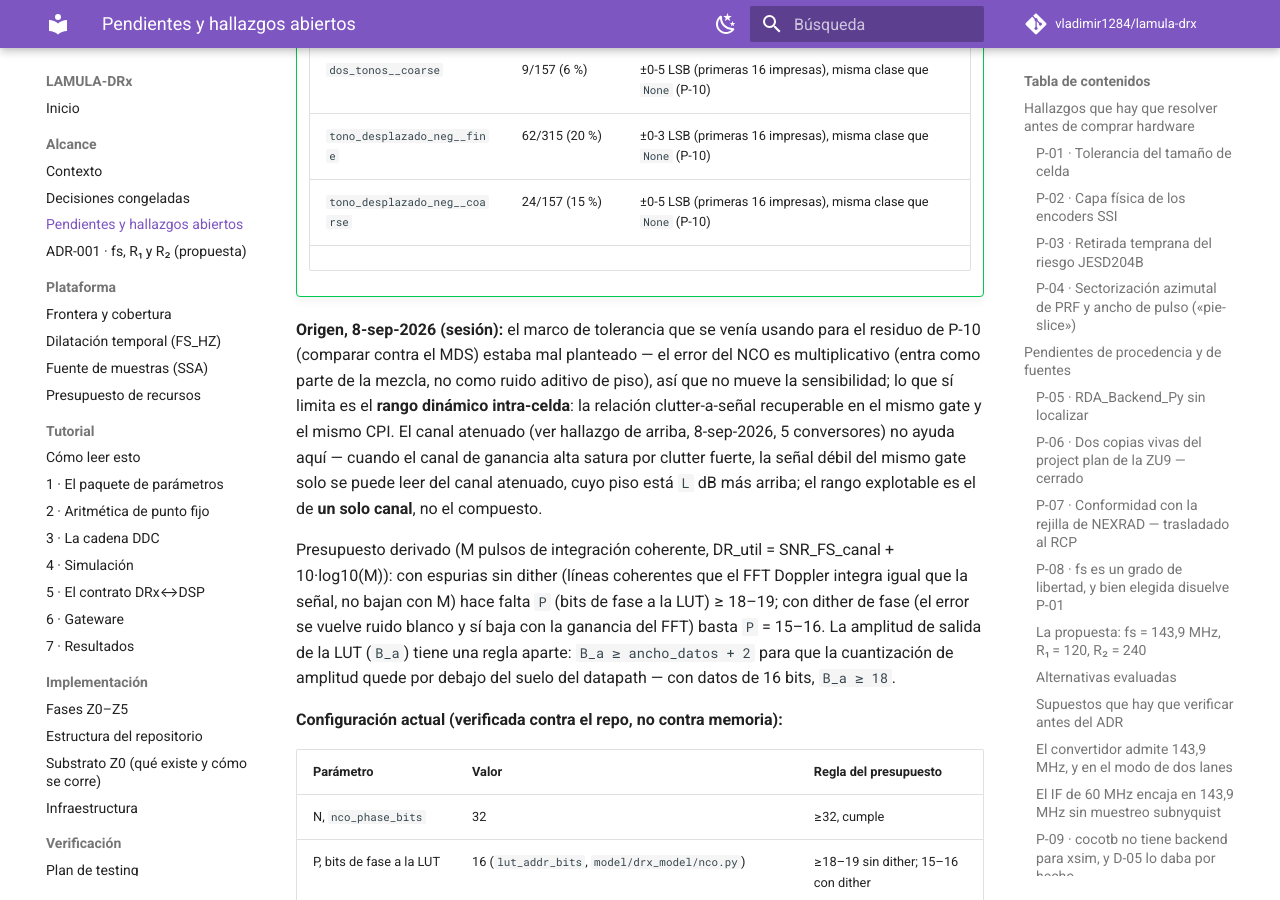
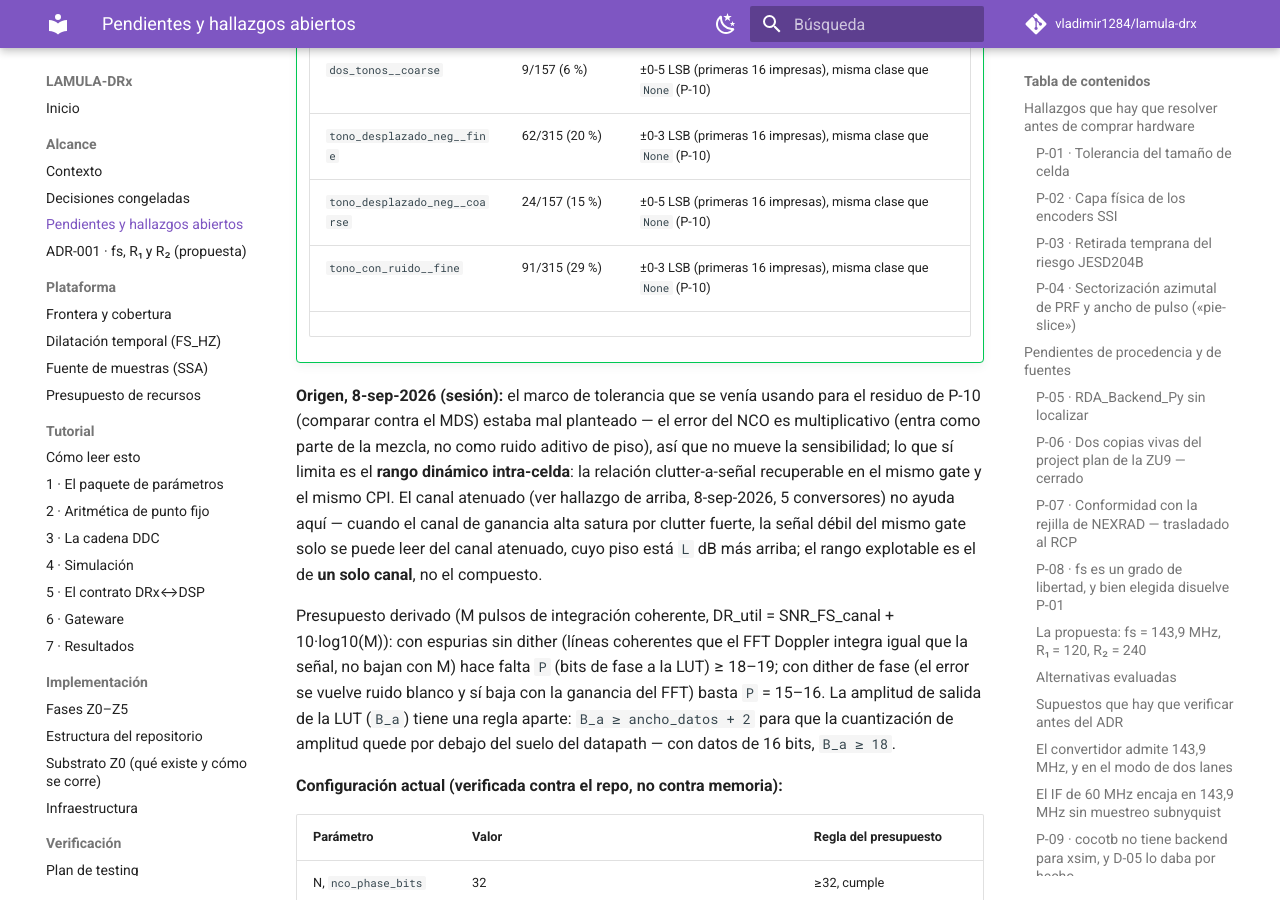
Before and after one commit to vladimir1284/lamula-drx, an MkDocs documentation site: the page built from docs/alcance/pendientes.md, in a window 1280 px wide and 900 px high, scrolled down 22715 px. Built offline with MkDocs 1.6.1 and Material for MkDocs 9.7.7, drawn with Linux system fonts in a browser that asks for light colours; comment, search, counter and statistics services are not loaded.

Commit message:
P-11: matriz Taylor -- tono_con_ruido__fine: 91/315 (29%), max ±3 LSB en las primeras 16

```diff
--- a/docs/alcance/pendientes.md
+++ b/docs/alcance/pendientes.md
@@ -969,6 +969,7 @@ abierto. **Dueño:** equipo (RTL) + especialistas de dominio (el número de supr
     | `dos_tonos__coarse` | 9/157 (6 %) | ±0-5 LSB (primeras 16 impresas), misma clase que `None` (P-10) |
     | `tono_desplazado_neg__fine` | 62/315 (20 %) | ±0-3 LSB (primeras 16 impresas), misma clase que `None` (P-10) |
     | `tono_desplazado_neg__coarse` | 24/157 (15 %) | ±0-5 LSB (primeras 16 impresas), misma clase que `None` (P-10) |
+    | `tono_con_ruido__fine` | 91/315 (29 %) | ±0-3 LSB (primeras 16 impresas), misma clase que `None` (P-10) |
     <!-- L1_TAYLOR_MATRIX_MARKER -->
 
 **Origen, 8-sep-2026 (sesión):** el marco de tolerancia que se venía usando para el residuo de
```
